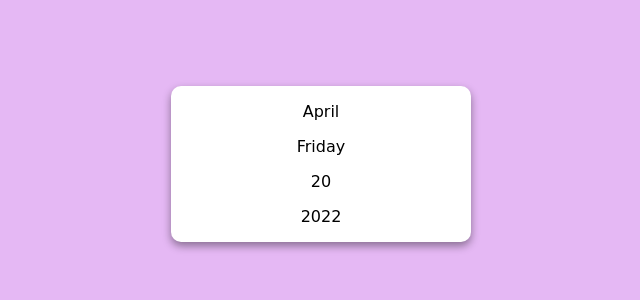
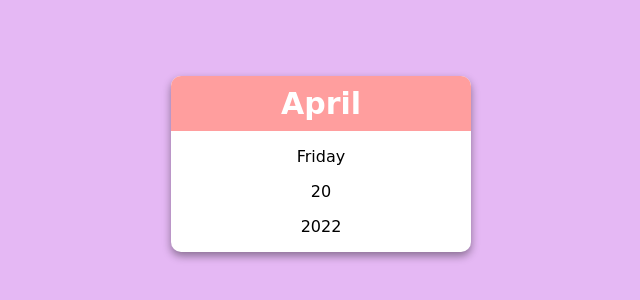
Before and after one commit to legit-develop/mini-calender, a plain HTML site: page index.html in a window 1280 px wide. Shown: the part 236-536 px from the top of the page, without its empty margins (319-959 px from the left). Drawn offline with Linux system fonts and the light colour scheme.

Commit message:
add .month-name styles

```diff
--- a/style.css
+++ b/style.css
@@ -14,4 +14,14 @@ body {
   text-align: center;
   border-radius: 10px;
   box-shadow: 0 4px 8px rgba(0, 0, 0, 0.4);
+  overflow: hidden;
 }
+
+.month-name {
+  margin: 0;
+  background: #ff9e9e;
+  color: #fff;
+  padding: 10px;
+  font-size: 30px;
+  font-weight: bold;
+}
```
